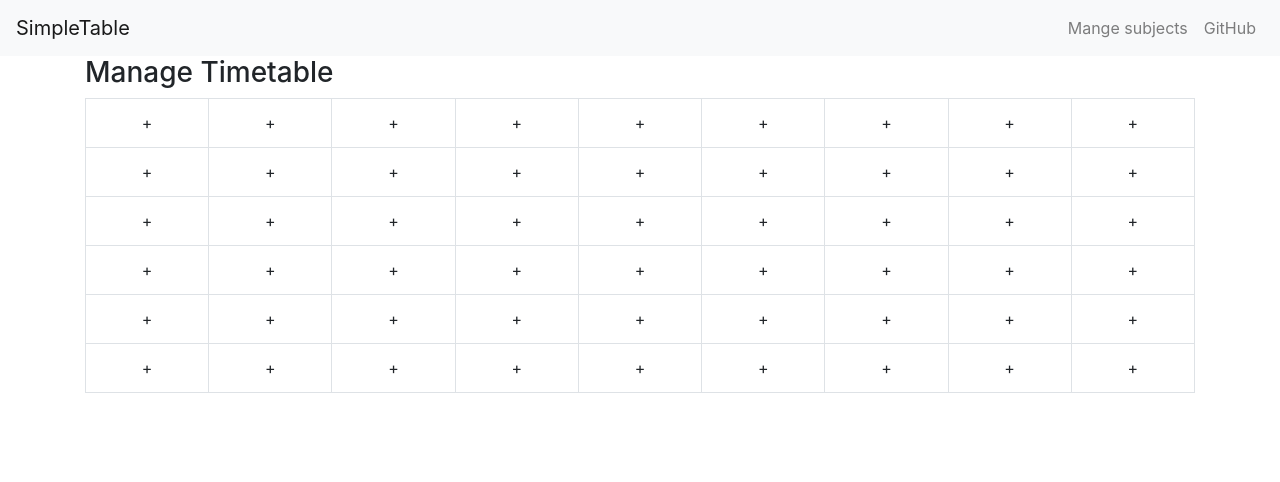
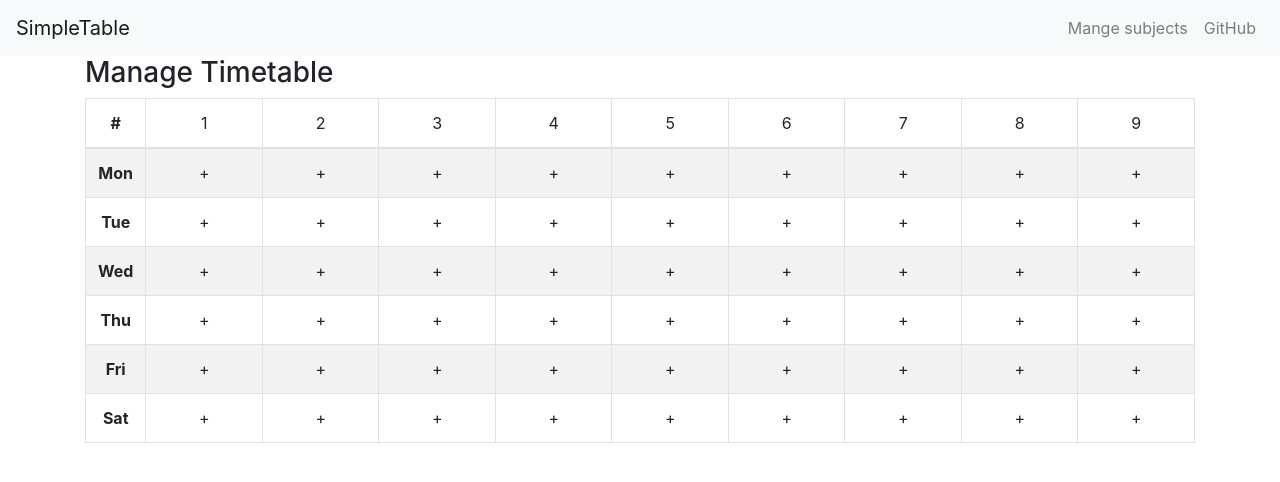
Before and after one commit to gpalsingh/simple-table, a React (Create React App) app: page / in a window 1280 px wide. Shown: the top 482 px of the page. Built offline with nearby package versions, Linux system fonts and the light colour scheme.

Commit message:
Add headers to timetable

```diff
--- a/src/components/timeTable.tsx
+++ b/src/components/timeTable.tsx
@@ -43,12 +43,12 @@ interface TableCellClickPromptProps {
 }
 
 const week_days = [
-  "Monday",
-  "Tuesday",
-  "Wednesday",
-  "Thursday",
-  "Friday",
-  "Saturday"
+  "Mon",
+  "Tue",
+  "Wed",
+  "Thu",
+  "Fri",
+  "Sat"
 ];
 
 const max_periods = 9;
@@ -206,11 +206,33 @@ const TimeTable = ({ periods, subjects, addPeriod, removePeriod }: TimeTableProp
     });
   }
 
+  /* Create table headers */
+  const table_header = [<th key="th0">#</th>];
+  for (let i = 1; i <= max_periods; i++) {
+    table_header.push(<td key={"th"+i}>{i}</td>);
+  }
+
   for (let day_index_str in week_days) {
     let day_index = parseInt(day_index_str);
     const day = week_days[day_index];
     /* Create schedule for day */
     let schedule_for_day = [];
+    /* Add row header */
+    let day_header = day;
+    /* Use only first letter if screen size is smaller than 550px */
+    if (window.innerWidth < 550) {
+      day_header = day[0];
+    }
+    schedule_for_day.push(
+      <th
+        scope="row"
+        className="dayName"
+        key={day}
+      >
+        {day_header}
+      </th>
+    );
+    /* Fill table with data */
     for (let i = 0; i < max_periods; i++) {
       /* Check if period info filled by user */
       const period_info = periods[day_index][i];
@@ -242,7 +264,8 @@ const TimeTable = ({ periods, subjects, addPeriod, removePeriod }: TimeTableProp
       removePeriod={removePeriod}
     />
 
-    <Table bordered responsive className="text-center">
+    <Table bordered striped responsive className="text-center">
+      <thead><tr>{table_header}</tr></thead>
       <tbody>
         {schedule}
       </tbody>
--- a/src/css/timeTable.css
+++ b/src/css/timeTable.css
@@ -5,3 +5,9 @@
 .periodCell:hover {
   background-color: beige;
 }
+
+@media screen and (min-width: 550px) {
+  .dayName {
+    width: 60px;
+  }
+}
```
